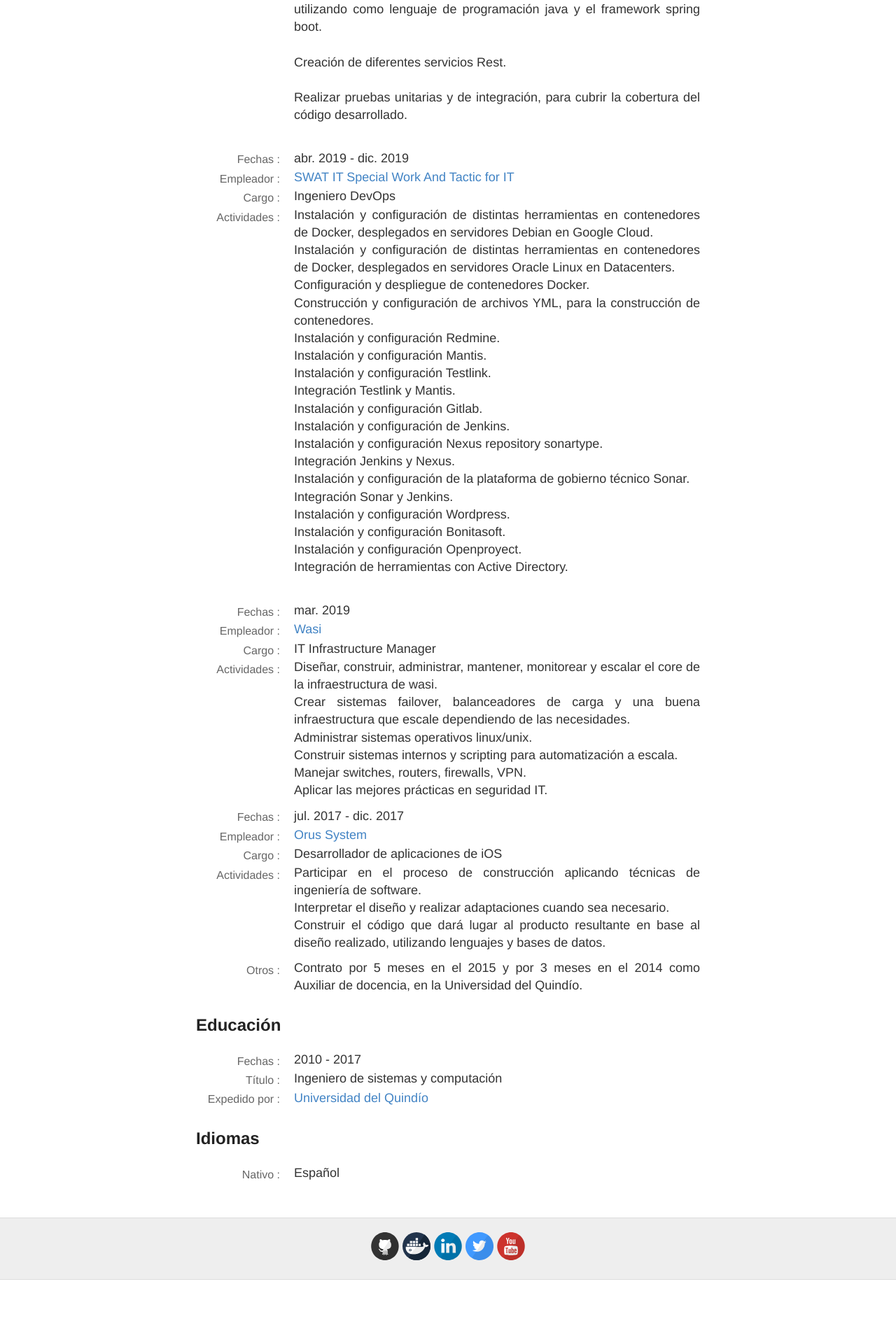
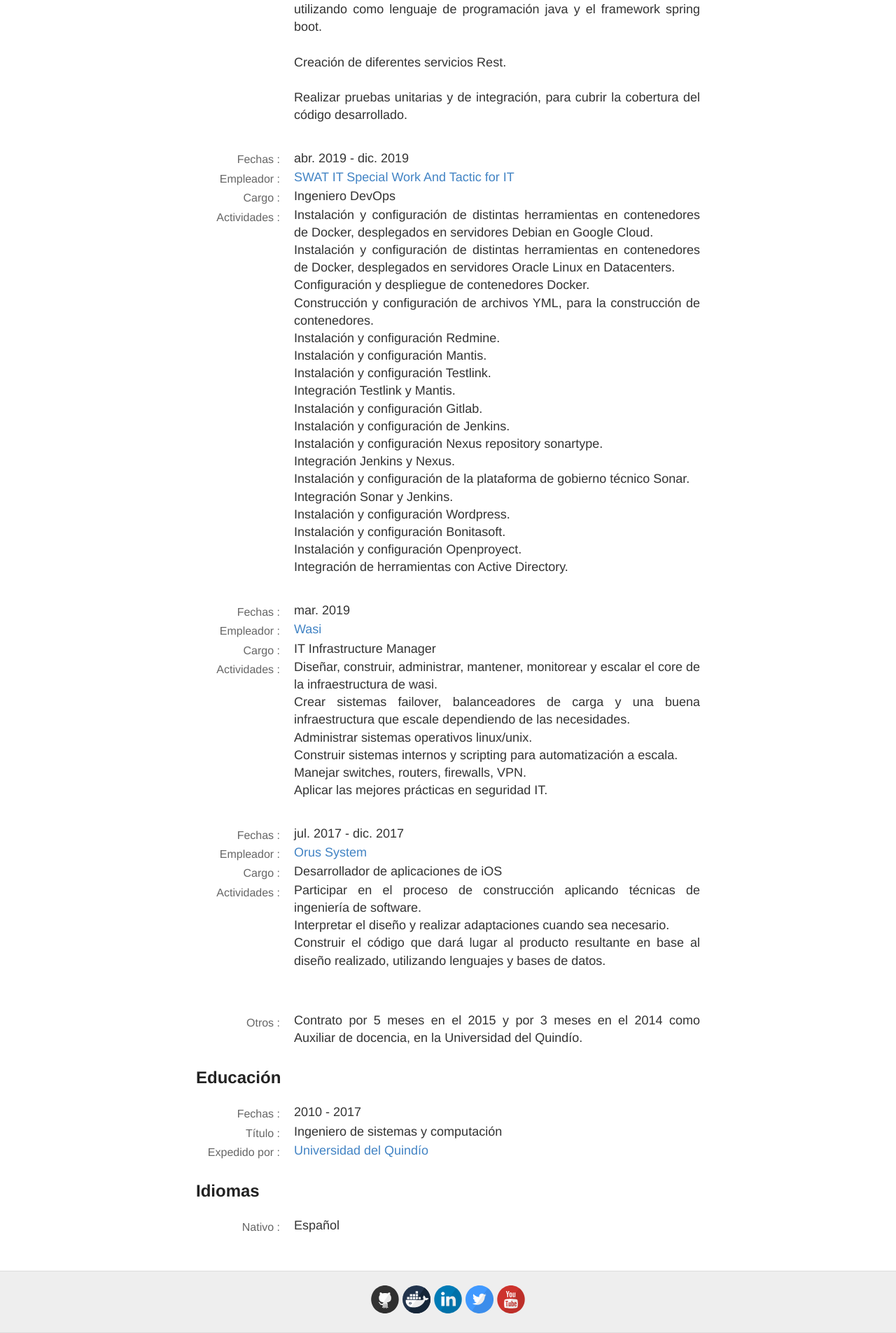
Before and after one commit to jsgiraldoh/jsgiraldoh.github.io, a Jekyll site: the page built from perfil.md, in a window 1280 px wide. Shown: the part 1409-3314 px from the top of the page at 70% size. Built offline with Jekyll 4.4.1, drawn with Linux system fonts in a browser that asks for light colours; nearby versions of some CDN libraries; a script that is not in the unit is left out; before the commit the page ends 3238 px from its top, so only the background shows below that.

Commit message:
Espacios entre los empleos

```diff
--- a/perfil.md
+++ b/perfil.md
@@ -198,7 +198,7 @@
 				Administrar sistemas operativos linux/unix.<br>
 				Construir sistemas internos y scripting para automatización a escala.<br>
 				Manejar switches, routers, firewalls, VPN.<br>
-				Aplicar las mejores prácticas en seguridad IT.<br>
+				Aplicar las mejores prácticas en seguridad IT.<br><br>
 			</td>
 		</tr>
 	</tbody>
@@ -223,7 +223,7 @@
 			<td class="profile-table-info">
 				Participar en el proceso de construcción aplicando técnicas de ingeniería de software.<br>
 				Interpretar el diseño y realizar adaptaciones cuando sea necesario.<br>
-				Construir el código que dará lugar al producto resultante en base al diseño realizado, utilizando lenguajes y bases de datos.<br>
+				Construir el código que dará lugar al producto resultante en base al diseño realizado, utilizando lenguajes y bases de datos.<br><br>
 			</td>
 		</tr>
 	</tbody>
@@ -233,7 +233,7 @@
 	<tbody>
 		<tr>
 			<td class="profile-table-header">Otros :</td>
-			<td class="profile-table-info">Contrato por 5 meses en el 2015 y por 3 meses en el 2014 como Auxiliar de docencia, en la Universidad del Quindío.</td>
+			<td class="profile-table-info">Contrato por 5 meses en el 2015 y por 3 meses en el 2014 como Auxiliar de docencia, en la Universidad del Quindío.</td><br>
 		</tr>
 	</tbody>
 </table>
```
